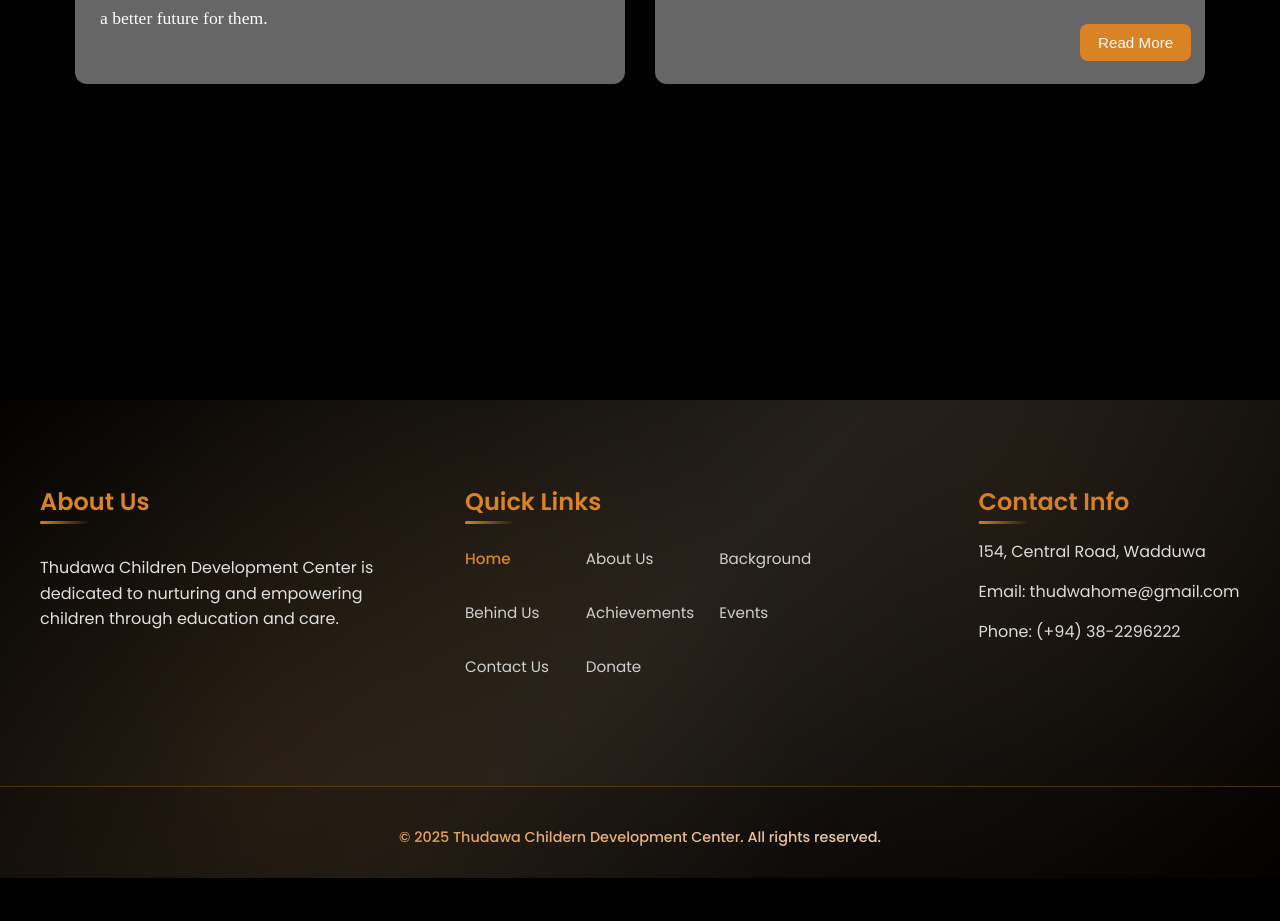
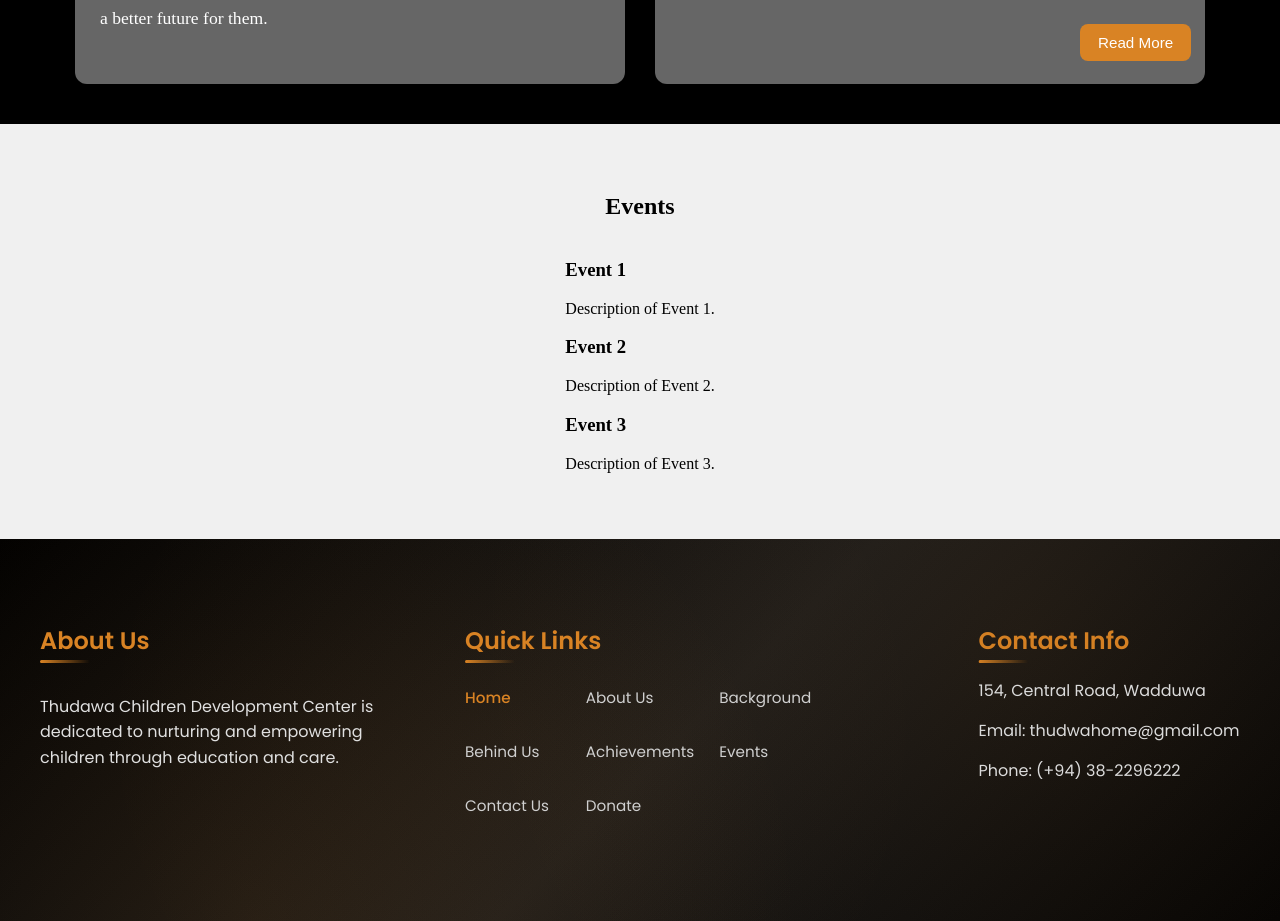
Before and after one commit to Dulan19/Thudawa_Website, a React (Create React App) app: page / in a window 1280 px wide. Shown: the part 1020-1941 px from the top of the page. Before the commit the page ends 1898 px from the top, so only its background shows below. Built offline with nearby package versions, Linux system fonts and the light colour scheme.

Commit message:
Update App.css

```diff
--- a/src/App.css
+++ b/src/App.css
@@ -102,3 +102,12 @@ html {
     display: block;
   }
 }
+
+.Events-section {
+  display: flex;
+  justify-content: center;
+  align-items: center;
+  flex-direction: column;
+  padding: 50px 20px;
+  background-color: #f0f0f0;
+}
```
